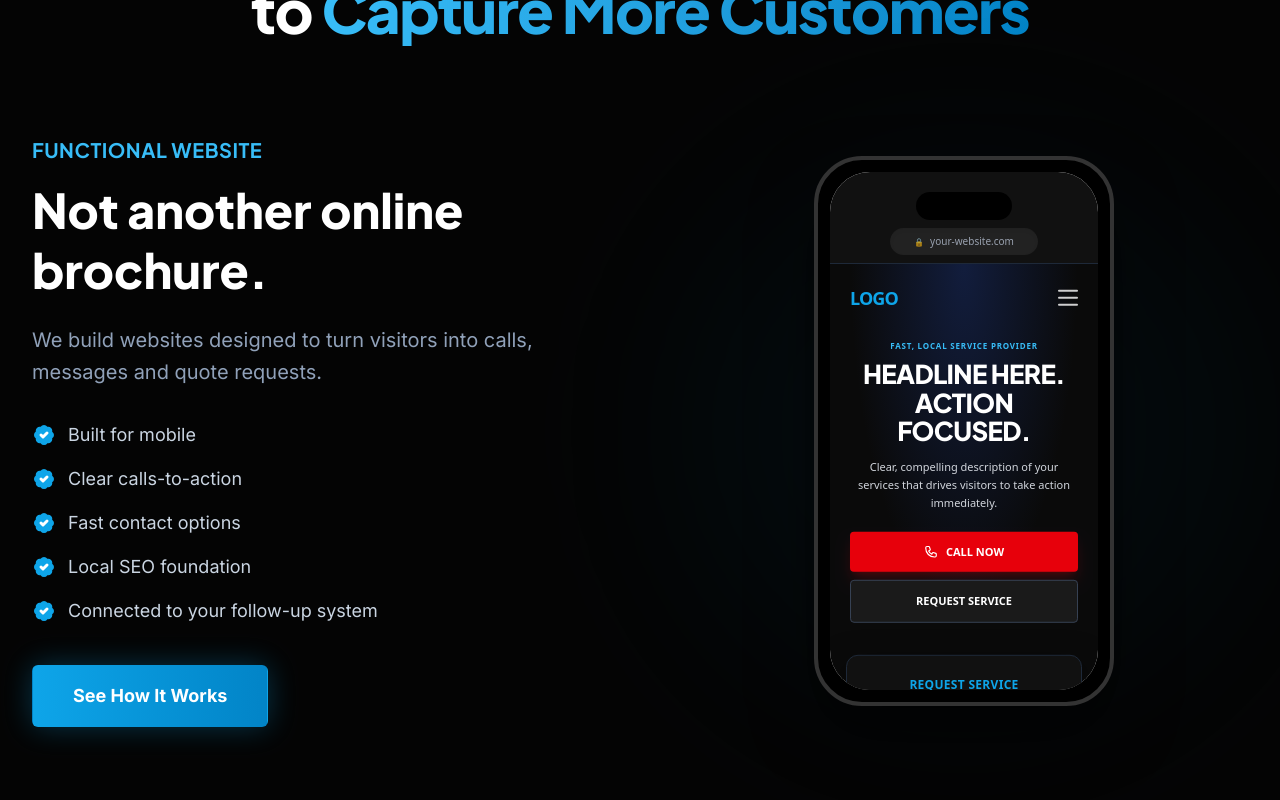
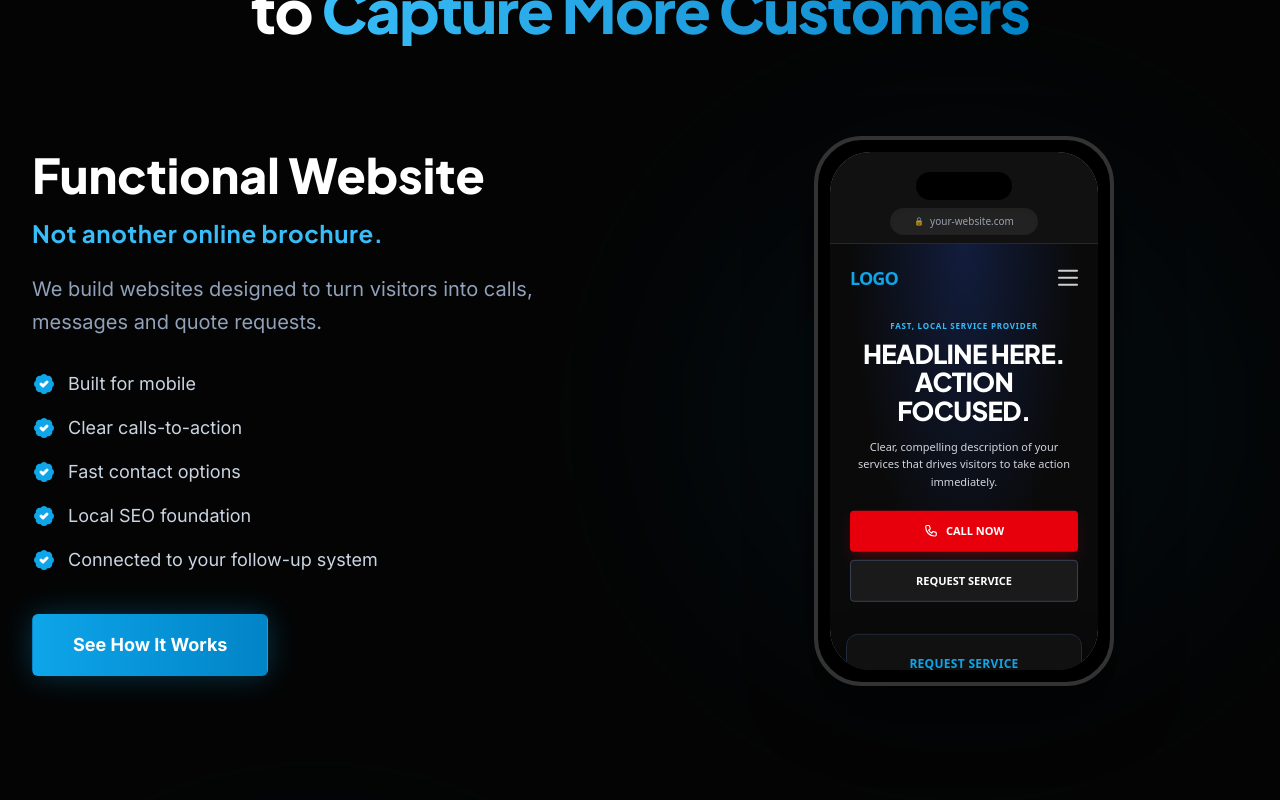
Before and after one commit to MarcelAIG/IZAD-SYSTEMS, a React (Vite) app: page / in a window 1280 px wide. Shown: the part 1040-1840 px from the top of the page. Built offline with nearby package versions, Linux system fonts and the light colour scheme.

Commit message:
las ones last

```diff
--- a/src/components/home/HomeProducts.tsx
+++ b/src/components/home/HomeProducts.tsx
@@ -72,7 +72,10 @@ function PhoneFrame({ children }: { children: React.ReactNode }) {
   return (
     <div className="w-full transform transition-all duration-500 hover:-translate-y-2 flex justify-center">
       <div className="w-[300px] h-[550px] bg-black rounded-[3rem] p-3 shadow-[0_30px_60px_rgba(0,0,0,0.6)] border-[4px] border-[#333] relative overflow-hidden">
-        <div className="w-full h-full bg-white rounded-[2.5rem] overflow-hidden flex flex-col font-sans relative">
+        <div
+          className="w-full h-full bg-white rounded-[2.5rem] overflow-hidden flex flex-col font-sans relative isolate"
+          style={{ maskImage: 'radial-gradient(white, black)', WebkitMaskImage: '-webkit-radial-gradient(white, black)' }}
+        >
 
           {/* iOS Dynamic Island */}
           <div className="absolute top-5 inset-x-0 h-6 flex justify-center z-50 pointer-events-none">
@@ -838,10 +841,10 @@ export function HomeProducts() {
                   transition={{ duration: 0.7, ease: "easeOut" }}
                   className="w-full lg:w-1/2 flex flex-col items-start justify-center"
                 >
-                  <h3 className="text-xl font-bold text-brand-400 mb-4 tracking-wide uppercase">
+                  <h3 className="text-3xl md:text-4xl lg:text-5xl font-extrabold text-white font-display mb-3 leading-tight">
                     {product.category}
                   </h3>
-                  <h4 className="text-3xl md:text-4xl lg:text-5xl font-extrabold text-white font-display mb-6 leading-tight">
+                  <h4 className="text-xl md:text-2xl font-bold text-brand-400 mb-6 tracking-wide">
                     {product.title}
                   </h4>
                   <p className="text-lg md:text-xl text-slate-400 mb-8 leading-relaxed max-w-lg">
```
